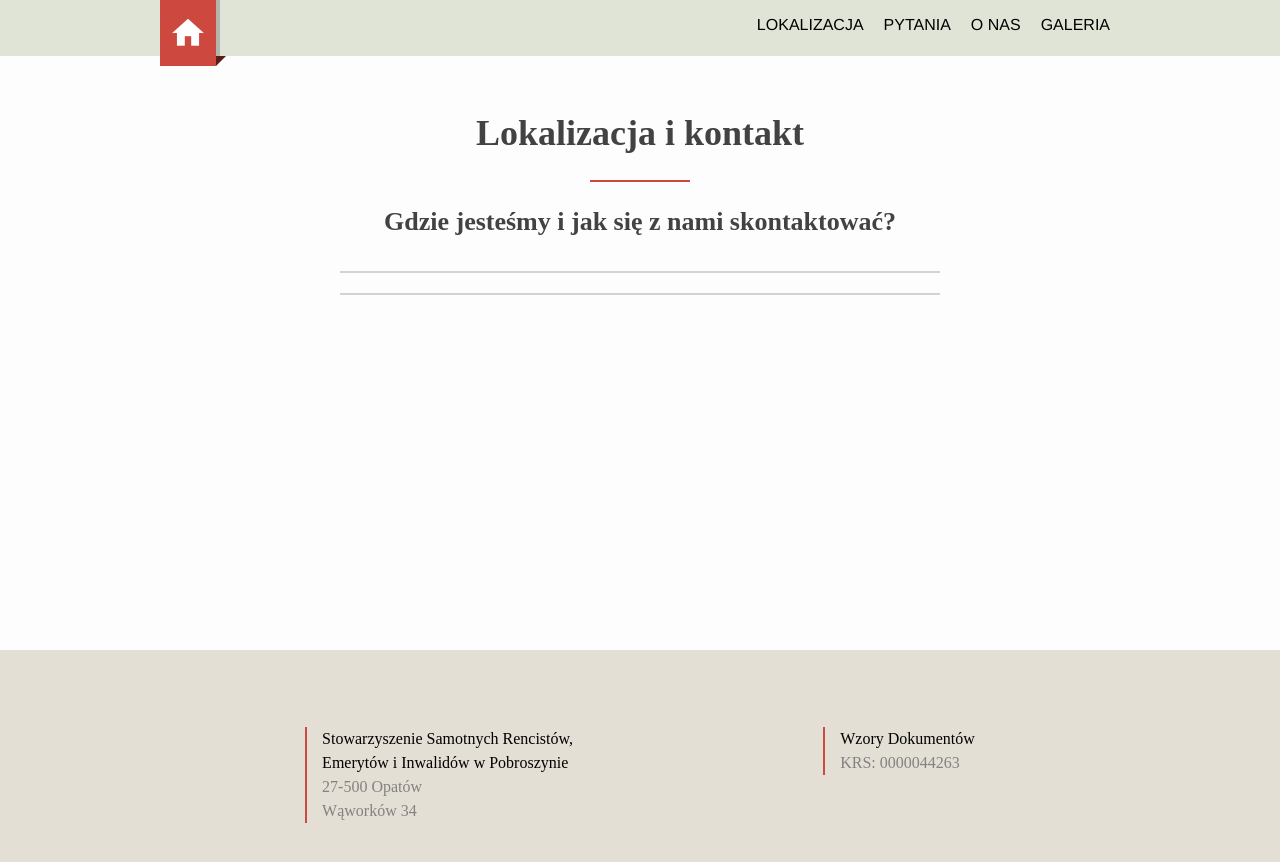
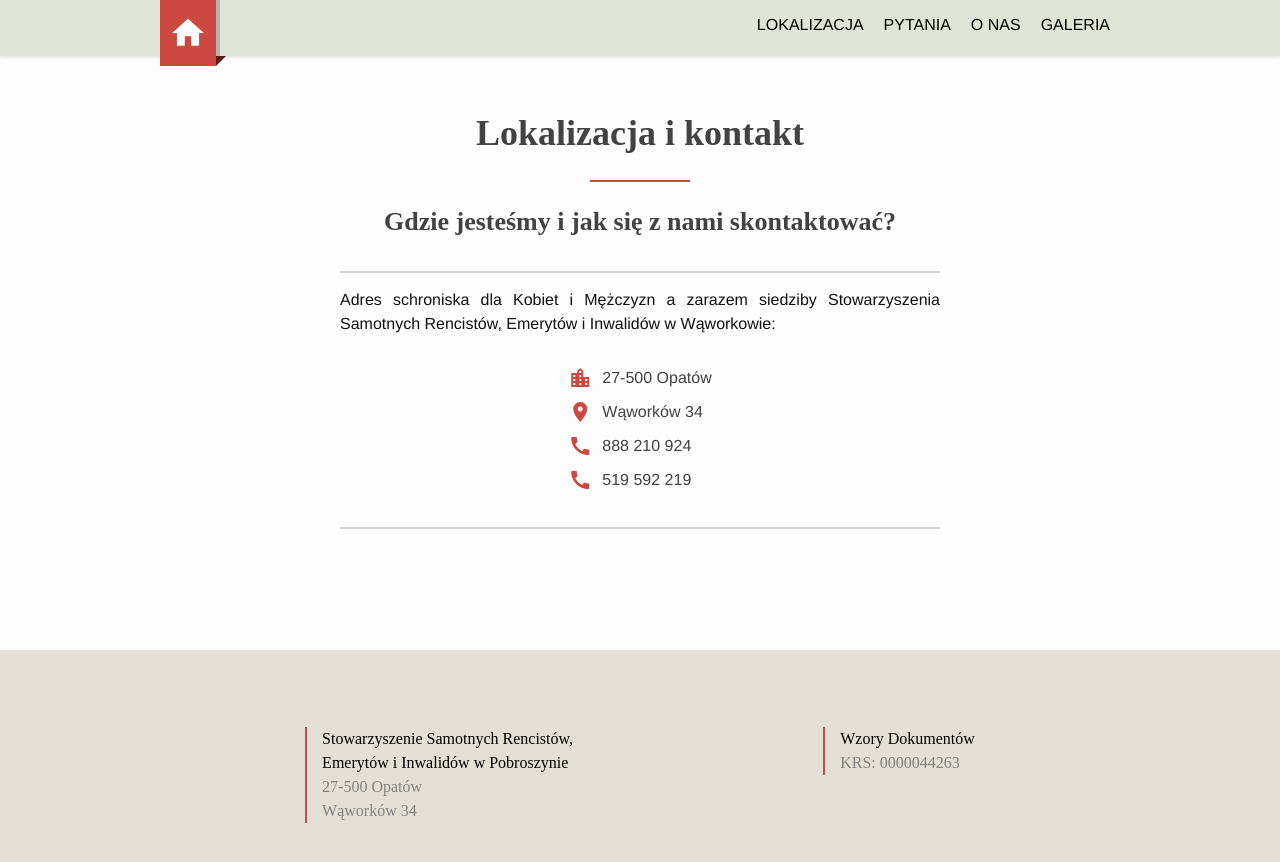
Before and after one commit to paweltar/stowarzyszenie, a Jekyll site: the page built from location.html, in a window 1280 px wide. Shown: the top 862 px of the page. Built offline with Jekyll 4.4.1, drawn with Linux system fonts in a browser that asks for light colours; some web fonts are replaced.

Commit message:
Update location section layout

```diff
--- a/_sass/_landing-page.scss
+++ b/_sass/_landing-page.scss
@@ -10,7 +10,7 @@
     width: 100%;
     height: 60%;
     background: $grey-color;
-    background-image: linear-gradient(to bottom, $dimmer 60%, transparent), url('/img/assets/blurred_meadow.jpg');
+    background-image: linear-gradient(to bottom, $dimmer 60%, transparent), url('/img/assets/wood-nature-sunny-forest.jpg');
     background-size: cover;
     /* Background pattern from subtlepatterns.com */
     min-height: 540px;
--- /dev/null
+++ b/_sass/_location.scss
@@ -0,0 +1,24 @@
+.loc-info-section {
+  width: 100%;
+  display: flex;
+  flex-direction: column;;
+  align-items: center;
+  .loc-info-wrapper {
+    margin: auto;
+    padding: 20px;
+    font-weight: 200;
+    color: $grey-color-dark;
+    .fig {
+      display: flex;
+      flex-direction: row;
+      align-items: center;
+      p {
+
+      }
+      i {
+        color: $accent-color;
+        margin-right: 10px;
+      }
+    }
+  }
+}
--- a/_sass/_navigation.scss
+++ b/_sass/_navigation.scss
@@ -3,6 +3,8 @@ nav {
   width: 100%;
   background: $nav-color;
   font-weight: 200;
+  position: fixed;
+  box-shadow: 0px 2px 2px $grey-color-light;
   .nav-wrapper {
     width: 75%;
     margin: 0 auto;
--- a/_sass/_universal.scss
+++ b/_sass/_universal.scss
@@ -1,5 +1,5 @@
 .universal-wrapper {
-  margin: 50px auto;
+  margin: 106px auto 50px auto;
   width: 50%;
   max-width: 600px;
   @include media-query($on-palm) {
--- a/css/main.scss
+++ b/css/main.scss
@@ -83,5 +83,6 @@ $on-laptop:        800px;
         "landing-page",
         "footer",
         "universal",
-        "navigation"
+        "navigation",
+        "location"
 ;
--- /dev/null
+++ b/location.html
@@ -0,0 +1,30 @@
+---
+layout: universal
+title: Lokalizacja i kontakt
+description: Gdzie jesteśmy i jak się z nami skontaktować?
+---
+<p>Adres schroniska dla Kobiet i Mężczyzn a zarazem siedziby Stowarzyszenia Samotnych Rencistów, Emerytów i Inwalidów w Wąworkowie:</p>
+<div class="loc-info-section">
+  <div class="loc-info-wrapper">
+    <div class="fig">
+      <i class="material-icons">location_city</i>
+      <p>27-500 Opatów</p>
+    </div>
+    <div class="fig">
+      <i class="material-icons">place</i>
+      <p>Wąworków 34</p>
+    </div>
+    <div class="fig">
+      <i class="material-icons">call</i>
+      <p>888 210 924</p>
+    </div>
+    <div class="fig">
+      <i class="material-icons">call</i>
+      <p>519 592 219</p>
+    </div>
+  </div>
+</div>
+
+<div class="loc-map-section">
+
+</div>
```
Also changed, not shown: location.md (deleted, +0 -5 lines), img/assets/wood-nature-sunny-forest.jpg (added).
